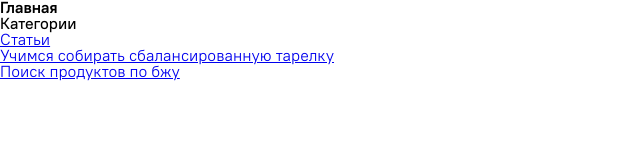
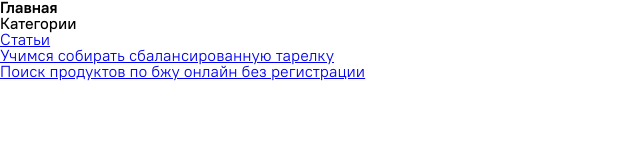
Before and after one commit to HSEADC/tarelka, a website built with webpack: page src/index.html in a window 1280 px wide. Shown: the whole page, without its empty margins (0-640 px from the left). Built offline with nearby package versions, Linux system fonts and the light colour scheme; a web font is replaced by a local one.

Commit message:
добавила текст

```diff
--- a/src/index.html
+++ b/src/index.html
@@ -16,7 +16,7 @@
           >Учимся собирать сбалансированную тарелку</a
         >
       </li>
-      <li><a href="pages/search.html">Поиск продуктов по бжу</a></li>
+      <li><a href="pages/search.html">Поиск продуктов по бжу онлайн без регистрации</a></li>
     </ul>
   </body>
 </html>
```
